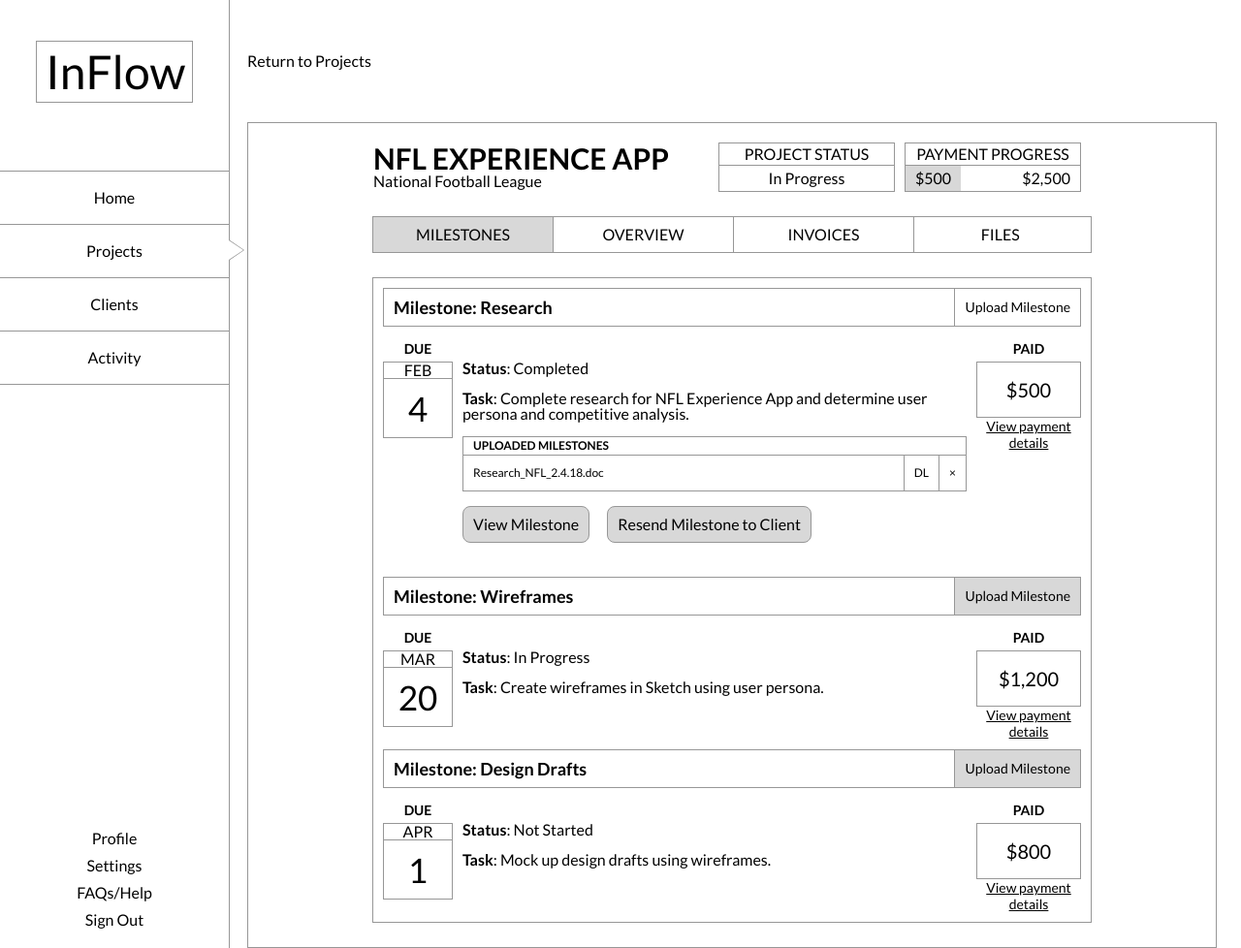
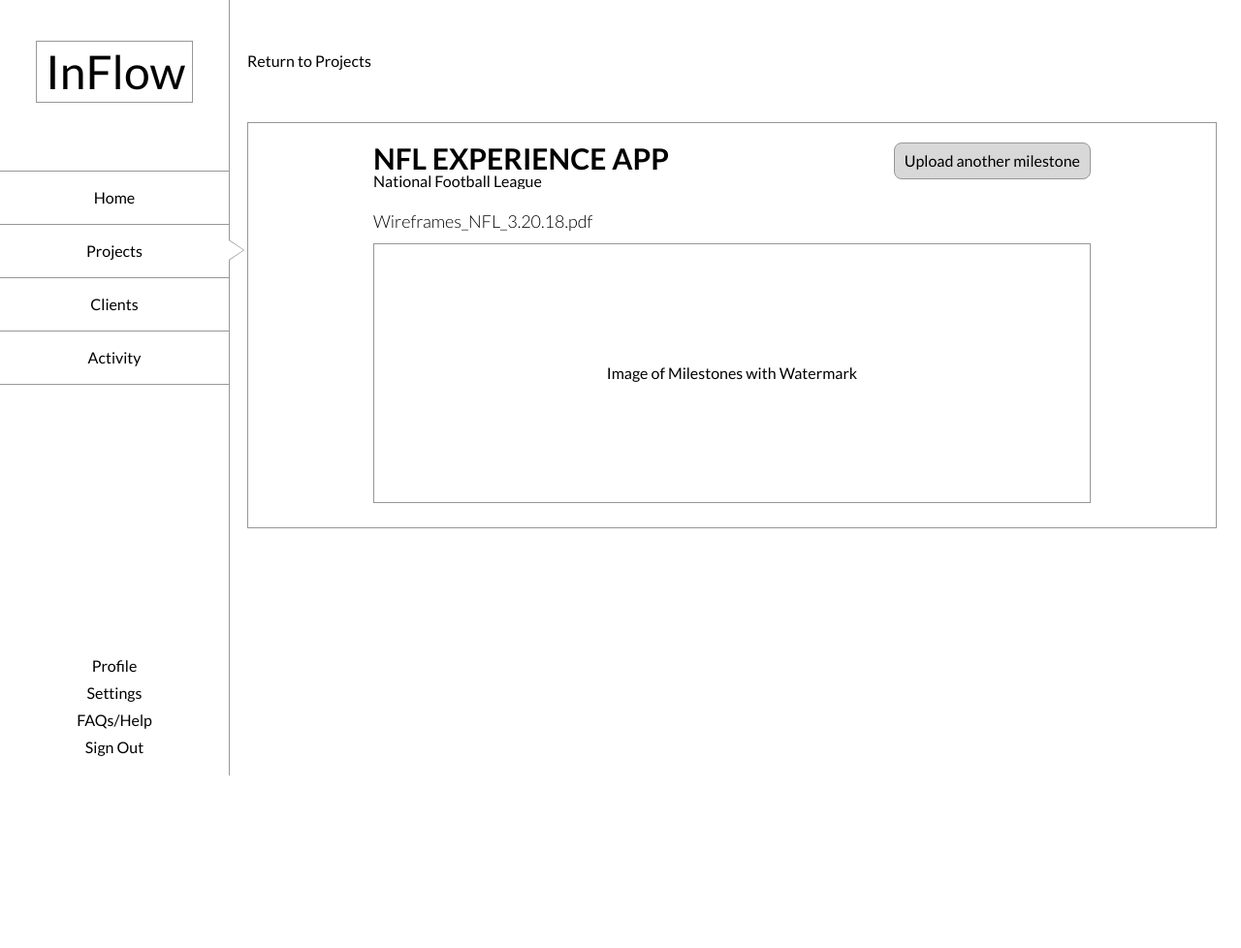
Before and after one commit to bkatchmar/InflowBaseCode, a Django app: a page that uses inflowhq/inflowdemo/templates/base/dashboard.base.html in a window 1280 px wide. Shown: the whole page at 97% size. After the commit the page ends 800 px from the top, so only its background shows below. Run offline with Django 3.2, Linux system fonts and the light colour scheme; some libraries are stand-ins or nearby versions.

Commit message:
Strating preview screen

```diff
--- a/inflowhq/inflowco/static/css/lf.dashboard.css
+++ b/inflowhq/inflowco/static/css/lf.dashboard.css
@@ -30,6 +30,8 @@ main div.content div.heading-elements div.table div.table-content { padding: 5px
 main div.content div.heading-elements div.table div.table-content.split { overflow: hidden; padding: 0px; }
 main div.content div.heading-elements div.table div.table-content.split div.cleared { background-color: #D8D8D8; float: left; padding: 5px 10px; }
 main div.content div.heading-elements div.table div.table-content.split div.in-progress { float: right; padding: 5px 10px; }
+main div.content div.heading-elements div.buttons { float: right; }
+main div.content div.heading-elements div.buttons a { background-color: #D8D8D8; border: solid 1px #979797; border-radius: 8px; display: inline-block; margin: 20px auto 0px; padding: 10px; -moz-border-radius: 8px; -webkit-border-radius: 8px; }
 main div.content div.right-facing-button { overflow: auto; padding: 10px 0px; }
 main div.content div.right-facing-button a,
 main div.content div.right-facing-button a:link,
@@ -169,13 +171,18 @@ main div.upload-modal div.main-actions a:visited,
 main div.upload-modal div.main-actions a:hover,
 main div.upload-modal div.main-actions a:active { background-color: #D8D8D8; border: solid 1px #979797; border-radius: 8px; display: inline-block; font-size: 14px; margin: 0px 0px 0px 25px; padding: 10px 30px; -moz-border-radius: 8px; -webkit-border-radius: 8px; }
 
+main div.content div.preview-window { margin: 25px auto 0px; }
+main div.content div.preview-window div.file-name { font-size: 18px; font-weight: 300; margin: 0px 0px 15px; }
+main div.content div.preview-window div.preview-area { border: solid 1px #979797; padding: 125px 0px; text-align: center; }
+main div.content div.preview-window div.preview-area span {}
+
 main div.upload-modal div.modal-header { font-size: 18px; font-weight: 700; padding: 50px 25px; }
 main div.upload-modal div.upload-line { border-color: #979797; border-style: solid; border-width: 1px 0px; padding: 25px 10px; }
-main div.upload-modal div.upload-line span { display: inline-block; }
+main div.upload-modal div.upload-line span { display: inline-block; vertical-align: middle; }
 main div.upload-modal div.upload-line span.file-name { width: 400px; }
 main div.upload-modal div.upload-line span.file-size { width: 150px; }
 main div.upload-modal div.upload-line span.upload-status { text-align: center; width: 280px; }
-main div.upload-modal div.upload-line span.upload-status span.progress-bar {}
+main div.upload-modal div.upload-line span.upload-status span.progress-bar { background-color: #d8d8d8; border: solid 1px #979797; border-radius: 8px; display: block; margin: 0px auto 5px; padding: 7px; width: 184px; -moz-border-radius: 8px; -webkit-border-radius: 8px; }
 main div.upload-modal div.upload-line span.upload-status span.status {}
 main div.upload-modal div.upload-line span.upload-delete { text-align: center; width: 15px; }
 main div.upload-modal div.buttons { padding: 160px 0px 0px 530px; }
--- a/inflowhq/inflowdemo/templates/base/dashboard.base.html
+++ b/inflowhq/inflowdemo/templates/base/dashboard.base.html
@@ -4,7 +4,7 @@
 	<head>
 		<link rel="stylesheet" href="//fonts.googleapis.com/css?family=Lato:100,300,400,700" />
 		<link rel="stylesheet" href="{% static 'css/reset.css' %}" />
-		<link rel="stylesheet" href="{% static 'css/lf.dashboard.css' %}?d=201802270045" />
+		<link rel="stylesheet" href="{% static 'css/lf.dashboard.css' %}?d=201802271933" />
 		<link rel="shortcut icon" type="image/x-icon" href="{% static 'img/favicon.ico' %}" />
 		<title>{% block title %}{% endblock %}</title>
 	</head>
--- /dev/null
+++ b/inflowhq/inflowdemo/templates/freelancer_active_flow_lofi/projects.dashboard.specific-project.milestones.preview.html
@@ -0,0 +1,17 @@
+{% extends 'base/dashboard.base.html' %}
+{% block title %}Inflow My Project Dashboard{% endblock %}
+{% block main_tag %}
+	<div class="back-links"><a href="{% url 'htmldemos:client_active_use' %}">Return to Projects</a></div>
+	<div class="content">
+		<div class="heading-elements">
+			<div class="header">NFL EXPERIENCE APP</div>
+			<div class="buttons"><a href="#">Upload another milestone</a></div>
+			<div class="sub-header">National Football League</div>
+		</div>
+		<div class="preview-window">
+			<div class="file-name">Wireframes_NFL_3.20.18.pdf</div>
+			<div class="preview-area"><span>Image of Milestones with Watermark</span></div>
+		</div>
+	</div>
+{% endblock %}
+{% block bottom_scripts %}{% endblock %}
--- a/inflowhq/inflowdemo/urls.py
+++ b/inflowhq/inflowdemo/urls.py
@@ -26,6 +26,7 @@ urlpatterns = [
     url(r'^myprojects/', views.DemoMyProjectsScreen.as_view(), name='demo_my_projects'),
     url(r'^client-active-use/specific-project/milestones/upload-idle', views.ClientActiveUseLoFiSpecificProjectMilestoneUploadIdle.as_view(), name='client_active_use_specific_project_milestones_upload_idle'),
     url(r'^client-active-use/specific-project/milestones/upload-progress', views.ClientActiveUseLoFiSpecificProjectMilestoneUploadProgress.as_view(), name='client_active_use_specific_project_milestones_upload_progress'),
+    url(r'^client-active-use/specific-project/milestones/preview', views.ClientActiveUseLoFiSpecificProjectMilestonePreview.as_view(), name='client_active_use_specific_project_milestones_preview'),
     url(r'^client-active-use/specific-project/milestones', views.ClientActiveUseLoFiSpecificProjectMilestone.as_view(), name='client_active_use_specific_project_milestones'),
     url(r'^client-active-use/specific-project/overview', views.ClientActiveUseLoFiSpecificProjectOverview.as_view(), name='client_active_use_specific_project_overview'),
     url(r'^client-active-use/specific-project/invoices', views.ClientActiveUseLoFiSpecificProjectInvoices.as_view(), name='client_active_use_specific_project_invoices'),
--- a/inflowhq/inflowdemo/views.py
+++ b/inflowhq/inflowdemo/views.py
@@ -363,3 +363,12 @@ class ClientActiveUseLoFiSpecificProjectFiles(TemplateView):
 
     def post(self, request):
         return render(request, self.template_name)
+
+class ClientActiveUseLoFiSpecificProjectMilestonePreview(TemplateView):
+    template_name = "freelancer_active_flow_lofi/projects.dashboard.specific-project.milestones.preview.html"
+
+    def get(self, request):
+        return render(request, self.template_name)
+
+    def post(self, request):
+        return render(request, self.template_name)
```
